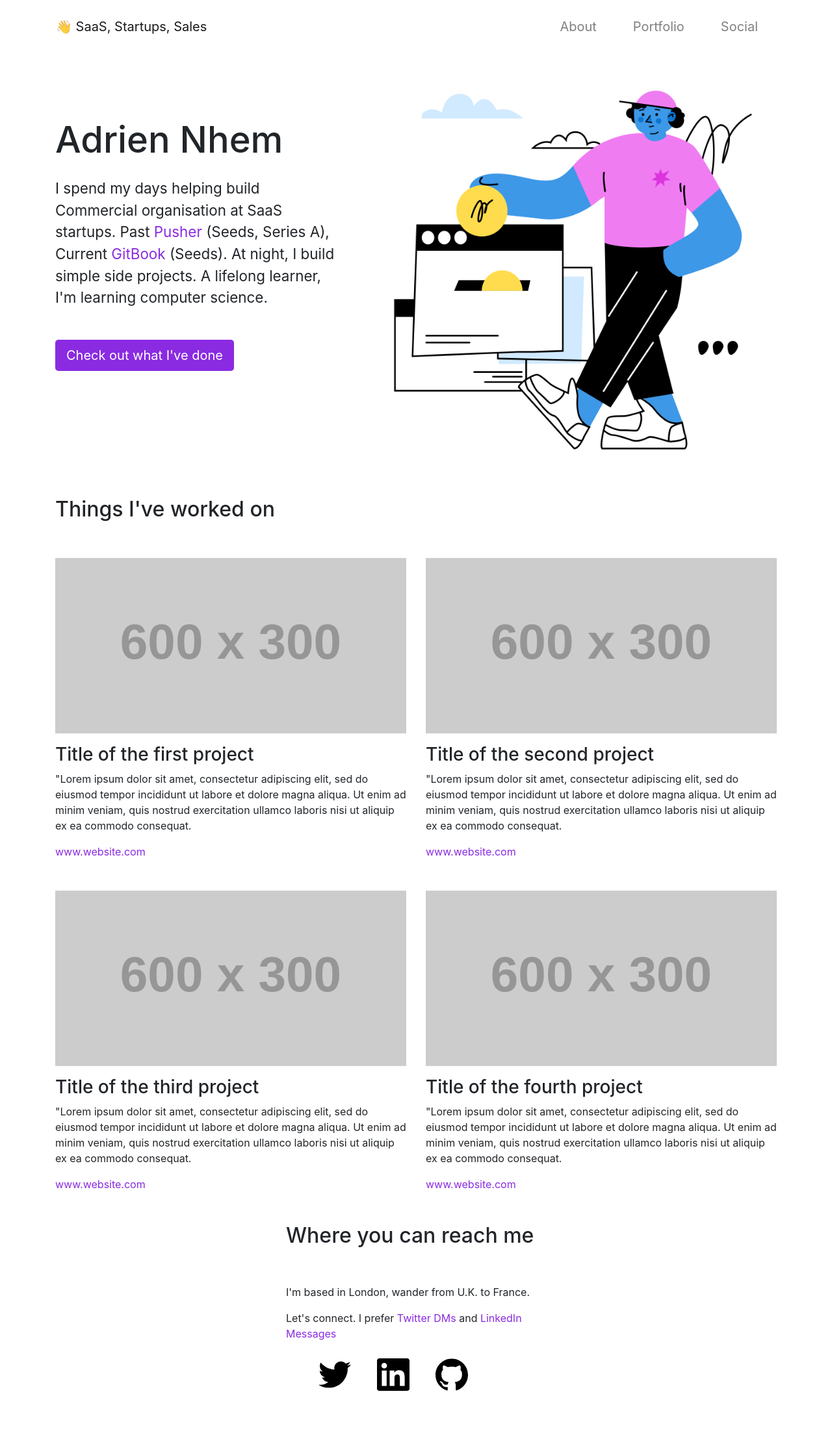
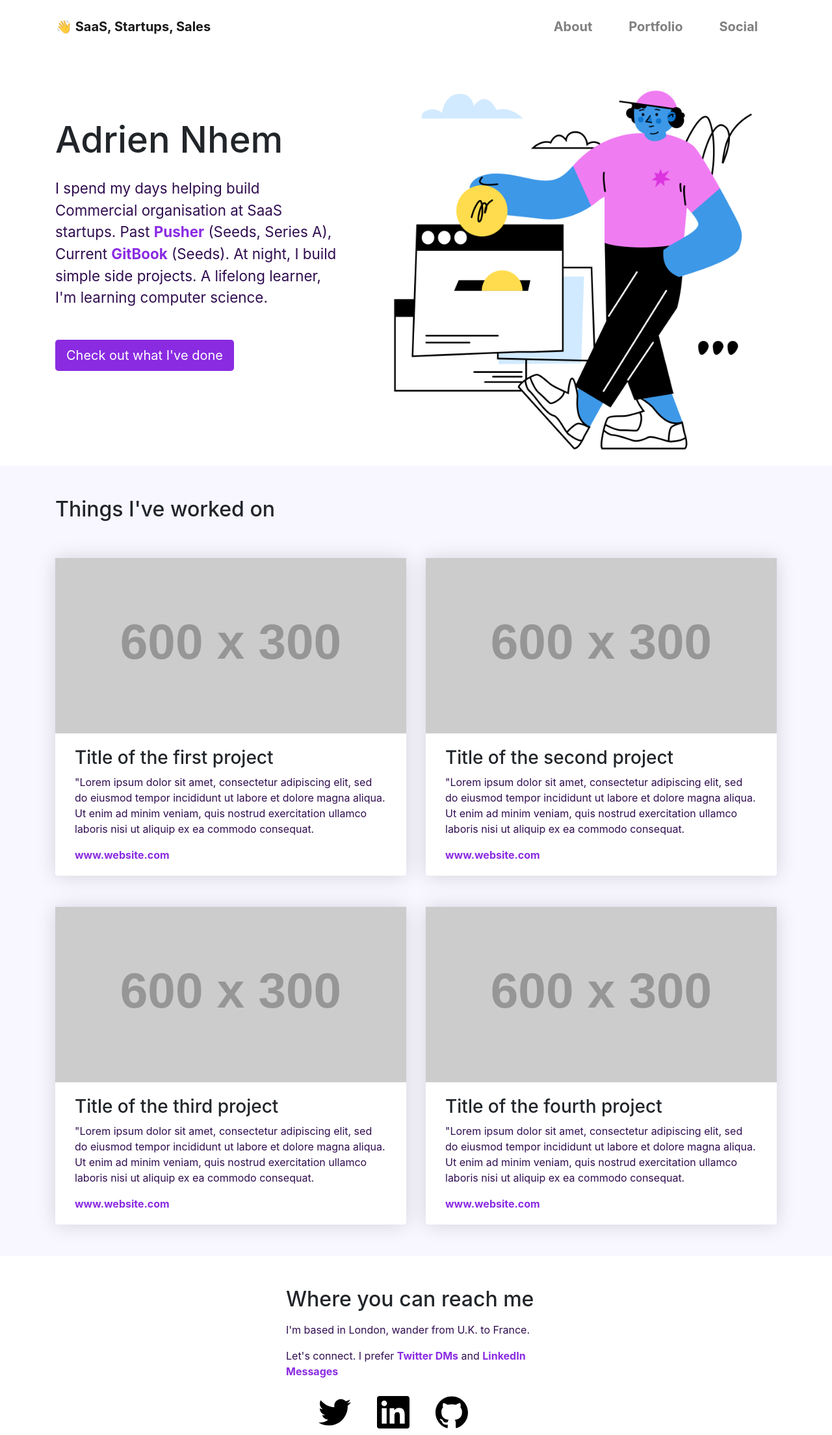
Before and after one commit to adriennhem/portfolio, a plain HTML site: page index.html in a window 1280 px wide. Shown: the whole page at 65% size. Before the commit the page ends 2151 px from the top, so only its background shows below. Drawn offline with nearby package versions, Linux system fonts and the light colour scheme; placeholder pictures from the web are drawn by us.

Commit message:
updates contact details

```diff
--- a/index.html
+++ b/index.html
@@ -14,7 +14,7 @@
   </head>
   <body>
     <nav class="navbar navbar-expand-lg navbar-light container">
-        <a class="navbar-brand" href="index.html">👋 SaaS, Startups, Sales</a>
+        <a class="navbar-brand" href="#about-me">👋 SaaS, Startups, Sales</a>
         <button class="navbar-toggler" type="button" data-toggle="collapse" data-target="#navbarSupportedContent" aria-controls="navbarSupportedContent" aria-expanded="false" aria-label="Toggle navigation">
           <span class="navbar-toggler-icon"></span>
         </button>
@@ -22,13 +22,13 @@
         <div class="collapse navbar-collapse" id="navbarSupportedContent">
           <ul class="navbar-nav ml-auto">
             <li class="nav-item">
-              <a class="nav-link" href="#">About</span></a>
+              <a class="nav-link" href="#about-me">About</span></a>
             </li>
             <li class="nav-item">
-              <a class="nav-link" href="#">Portfolio</a>
+              <a class="nav-link" href="#portfolio">Portfolio</a>
             </li>
             <li class="nav-item">
-              <a class="nav-link" href="#">Social</a>
+              <a class="nav-link" href="#contact-me">Social</a>
             </li>
           </ul>
         </div>
@@ -41,7 +41,7 @@
                 <div id="about-me-desc">
                     <h1 class="mb-0 mb-md-4" id="about-me-title">Adrien Nhem</h1>
                     <p class="mb-2 mb-md-5" id="about-me-subtitle">I spend my days helping build Commercial organisation at SaaS startups. Past  <a href="https://pusher.com">Pusher</a> (Seeds, Series A), Current <a href="https://gitbook.com">GitBook</a> (Seeds). At night, I build simple side projects. A lifelong learner, I'm learning computer science.</p>
-                    <a href="#" class="btn btn-lg btn-purple">Check out what I've done</a>
+                    <a href="#portfolio" class="btn btn-lg btn-purple">Check out what I've done</a>
                 </div>
             </div>
             <div class="col-12 col-md-7">
@@ -51,36 +51,44 @@
     </div>
 
     <!-- portfolio -->
-    <div class="container pt-5" id="portfolio">
+    <div class="container-fluid pt-5" id="portfolio">
+        <div class="container">
             <h2 class="pb-5">Things I've worked on</h2>
             <div class="row">
                 <div class="col-12 col-md-6 mb-3 mb-md-5">
-                <div class="project">
-                    <img src="https://via.placeholder.com/600x300" alt="" class="img-fluid">
+                    <div class="project rounded">
+                        <img src="https://via.placeholder.com/600x300" alt="first project" class="img-fluid">
+                        <div class="project-details">
                             <h3 class="mt-3">Title of the first project</h3>
                             <p>"Lorem ipsum dolor sit amet, consectetur adipiscing elit, sed do eiusmod tempor incididunt ut labore et dolore magna aliqua. Ut enim ad minim veniam, quis nostrud exercitation ullamco laboris nisi ut aliquip ex ea commodo consequat. </p>
                             <a href="#">www.website.com</a>
                         </div>
                     </div>
+                </div>
                 <div class="col-12 col-md-6 mb-3 mb-md-5">
-                <div class="project">
-                    <img src="https://via.placeholder.com/600x300" alt="" class="img-fluid">
+                    <div class="project rounded">
+                        <img src="https://via.placeholder.com/600x300" alt="second project" class="img-fluid">
+                        <div class="project-details">
                             <h3 class="mt-3">Title of the second project</h3>
                             <p>"Lorem ipsum dolor sit amet, consectetur adipiscing elit, sed do eiusmod tempor incididunt ut labore et dolore magna aliqua. Ut enim ad minim veniam, quis nostrud exercitation ullamco laboris nisi ut aliquip ex ea commodo consequat. </p>
                             <a href="#">www.website.com</a>
                         </div>
                     </div>
+                </div>
                 <div class="col-12 col-md-6 mb-3 mb-md-5">
-                <div class="project">
-                    <img src="https://via.placeholder.com/600x300" alt="" class="img-fluid">
+                    <div class="project rounded">
+                        <img src="https://via.placeholder.com/600x300" alt="third project" class="img-fluid">
+                        <div class="project-details">
                             <h3 class="mt-3">Title of the third project</h3>
                             <p>"Lorem ipsum dolor sit amet, consectetur adipiscing elit, sed do eiusmod tempor incididunt ut labore et dolore magna aliqua. Ut enim ad minim veniam, quis nostrud exercitation ullamco laboris nisi ut aliquip ex ea commodo consequat. </p>
                             <a href="#">www.website.com</a>
                         </div>
                     </div>
+                </div>
                 <div class="col-12 col-md-6 mb-3 mb-md-5">
-                <div class="project">
-                    <img src="https://via.placeholder.com/600x300" alt="" class="img-fluid">
+                    <div class="project rounded">
+                        <img src="https://via.placeholder.com/600x300" alt="fourth project" class="img-fluid">
+                        <div class="project-details">
                             <h3 class="mt-3">Title of the fourth project</h3>
                             <p>"Lorem ipsum dolor sit amet, consectetur adipiscing elit, sed do eiusmod tempor incididunt ut labore et dolore magna aliqua. Ut enim ad minim veniam, quis nostrud exercitation ullamco laboris nisi ut aliquip ex ea commodo consequat. </p>
                             <a href="#">www.website.com</a>
@@ -88,16 +96,18 @@
                     </div>
                 </div>
             </div>
+        </div>
+    </div>
 
-    <div class="container" id="contact-me">
+    <div class="container pt-5" id="contact-me">
         <div id="contact-me-content">
-            <h2 class="pb-5">Where you can reach me</h2>
+            <h2 class="pb-2">Where you can reach me</h2>
             <p>I'm based in London, wander from U.K. to France.</p>
             <p>Let's connect. I prefer <a href="#">Twitter DMs</a> and <a href="#">LinkedIn Messages</a></p>
             <ul id="contact-me-imgs">
-                <li><img src="./images/twitter.svg" alt=""></li>
-                <li><img src="./images/linkedin.svg" alt=""></li>
-                <li><img src="./images/github.svg" alt=""></li>
+                <li><a href="#"><img src="./images/twitter.svg" alt="twitter"></a></li>
+                <li><a href="#"><img src="./images/linkedin.svg" alt="linkedin"></a></li>
+                <li><a href="#"><img src="./images/github.svg" alt="github"></a></li>
             </ul>
         </div>
     </div>
--- a/style.css
+++ b/style.css
@@ -1,5 +1,10 @@
 a, a:hover {
     color: blueviolet;
+    font-weight: 700;
+}
+
+p {
+    color: rgb(48, 13, 79);
 }
 
 .btn-purple {
@@ -44,6 +49,19 @@ a, a:hover {
 }
 
 /* portfolio */
+#portfolio {
+    background-color: #f8f6ff;
+}
+
+.project {
+    background-color: #fff;
+    box-shadow: rgba(0, 0, 0, 0.15) 0px 1px 30px;
+}
+
+.project-details {
+    padding: 5px 30px 20px 30px;
+}
+
 @media all and (max-width: 992px) {
     .project {
         padding-bottom: 20px;
```
Lines whose indentation alone changed are shown as unchanged.
